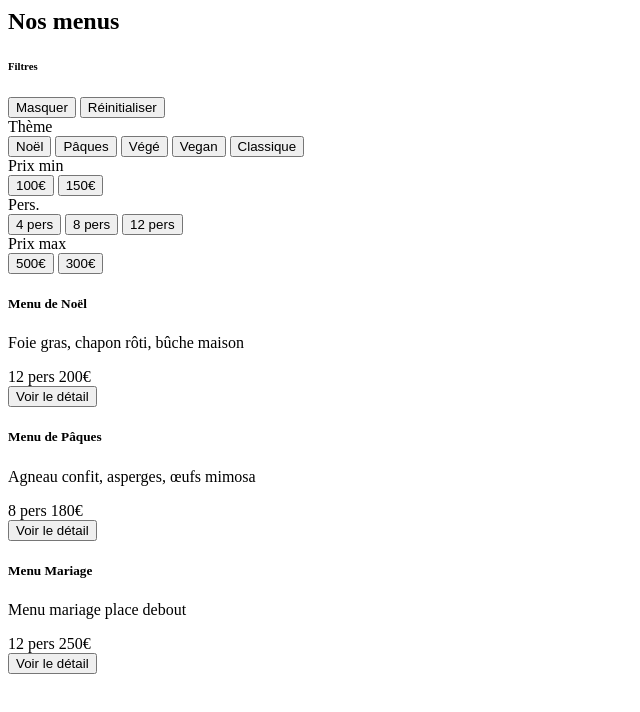
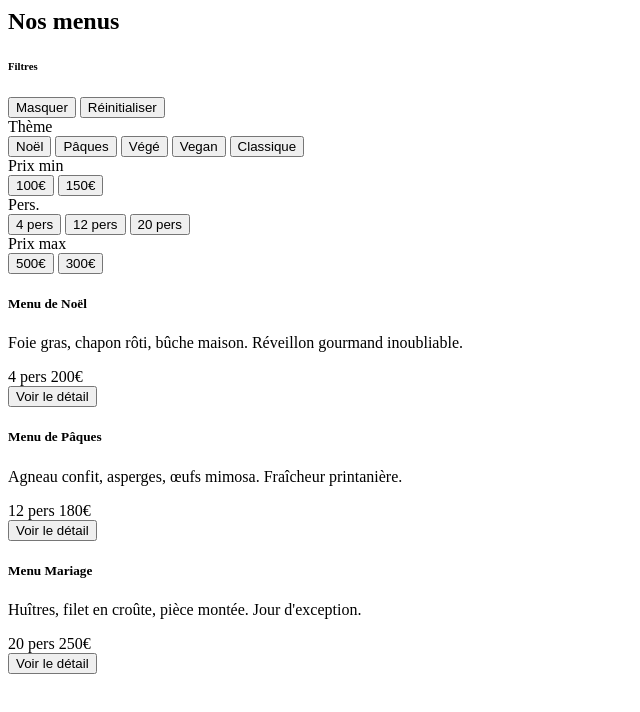
Before and after one commit to Nosheene/Vite---Gourmand, a website: page pages/nos_menus.html in a window 1280 px wide. Shown: the whole page, without its empty margins (0-640 px from the left). Drawn offline with Linux system fonts and the light colour scheme; files whose address does not match are found by name.

Commit message:
texte maj

```diff
--- a/pages/nos_menus.html
+++ b/pages/nos_menus.html
@@ -48,8 +48,8 @@
               <label class="form-label fw-medium text-muted mb-3">Pers.</label>
               <div class="d-flex flex-column gap-2">
                 <button class="filter-btn btn px-3 py-2 rounded-pill fw-medium" data-filter="size" data-value="4">4 pers</button>
-                <button class="filter-btn btn px-3 py-2 rounded-pill fw-medium" data-filter="size" data-value="8">8 pers</button>
-                <button class="filter-btn btn px-3 py-2 rounded-pill fw-medium" data-filter="size" data-value="12">12 pers</button>
+                <button class="filter-btn btn px-3 py-2 rounded-pill fw-medium" data-filter="size" data-value="8">12 pers</button>
+                <button class="filter-btn btn px-3 py-2 rounded-pill fw-medium" data-filter="size" data-value="12">20 pers</button>
               </div>
             </div>
 
@@ -74,9 +74,9 @@
             <!-- RECTANGLE FOND UNIFORME SANS PHOTO -->
             <div class="rect-content bg-light">
               <h5 class="rect-title">Menu de Noël</h5>
-              <p class="rect-desc">Foie gras, chapon rôti, bûche maison</p>
+              <p class="rect-desc">Foie gras, chapon rôti, bûche maison. Réveillon gourmand inoubliable.</p>
               <div class="rect-footer">
-                <span class="badge bg-primary rounded-pill px-3 py-1 fw-medium">12 pers</span>
+                <span class="badge bg-primary rounded-pill px-3 py-1 fw-medium">4 pers</span>
                 <span class="fw-bold text-primary fs-5 ms-2">200€</span>
               </div>
               <button class="btn btn-primary w-100 mt-3 rounded-3 px-4 py-2 fw-medium rect-button">Voir le détail</button>
@@ -89,9 +89,9 @@
           <div class="card rect border-0 shadow-sm overflow-hidden">
             <div class="rect-content bg-light">
               <h5 class="rect-title">Menu de Pâques</h5>
-              <p class="rect-desc">Agneau confit, asperges, œufs mimosa</p>
+              <p class="rect-desc">Agneau confit, asperges, œufs mimosa. Fraîcheur printanière.</p>
               <div class="rect-footer">
-                <span class="badge bg-primary rounded-pill px-3 py-1 fw-medium">8 pers</span>
+                <span class="badge bg-primary rounded-pill px-3 py-1 fw-medium">12 pers</span>
                 <span class="fw-bold text-primary fs-5 ms-2">180€</span>
               </div>
               <button class="btn btn-primary w-100 mt-3 rounded-3 px-4 py-2 fw-medium rect-button">Voir le détail</button>
@@ -104,9 +104,9 @@
           <div class="card rect border-0 shadow-sm overflow-hidden">
             <div class="rect-content bg-light">
               <h5 class="rect-title">Menu Mariage</h5>
-              <p class="rect-desc">Menu mariage place debout</p>
+              <p class="rect-desc">Huîtres, filet en croûte, pièce montée. Jour d'exception.</p>
               <div class="rect-footer">
-                <span class="badge bg-primary rounded-pill px-3 py-1 fw-medium">12 pers</span>
+              <span class="badge bg-primary rounded-pill px-3 py-1 fw-medium">20 pers</span>
                 <span class="fw-bold text-primary fs-5 ms-2">250€</span>
               </div>
               <button class="btn btn-primary w-100 mt-3 rounded-3 px-4 py-2 fw-medium rect-button text-white">Voir le détail</button>
```
